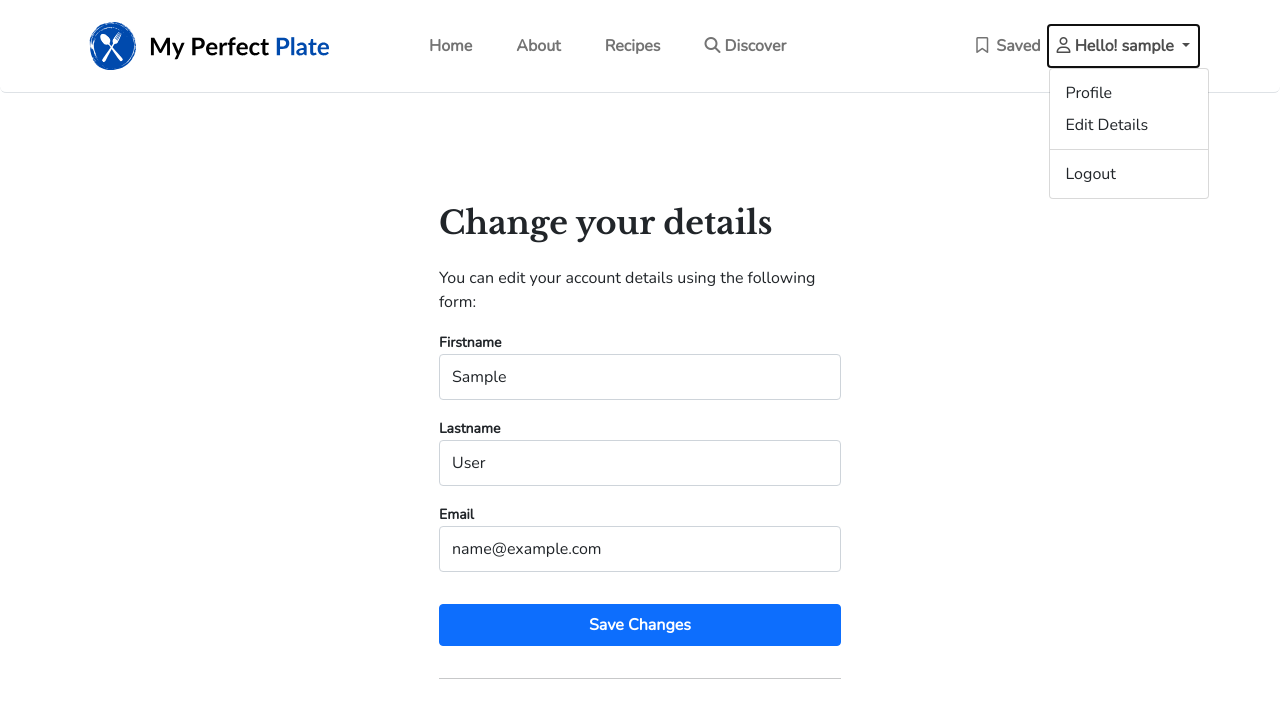
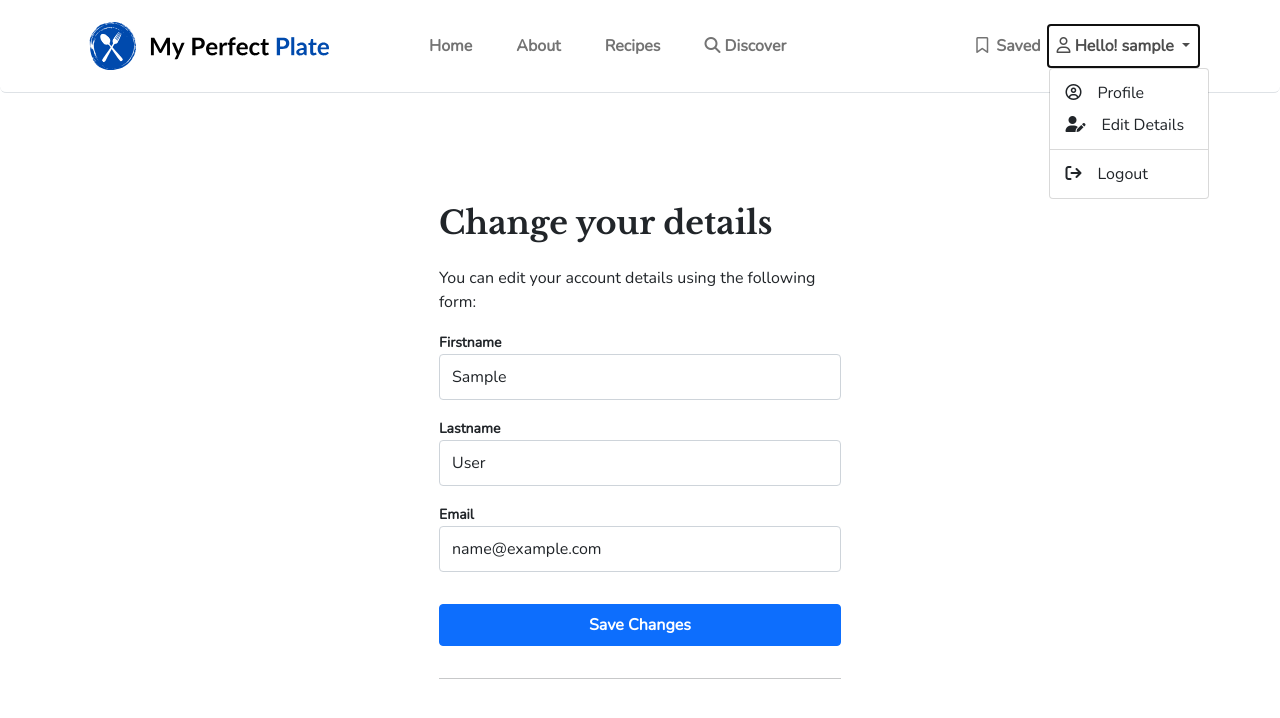
Before and after one commit to sherchansachin/MyPerfectPlate-Recipe-Recommendation-System, a Django app: page /account/profile/edit/ in a window 1280 px wide, after a click that opens the changed part. Shown: the top 718 px of the page. Run offline with Django 4.2, Linux system fonts and the light colour scheme; the visitor is signed in with stand-in values (Sample User, id 1); some libraries are stand-ins or nearby versions; some web fonts are replaced.

Commit message:
icons update

```diff
--- a/templates/base/navbar.html
+++ b/templates/base/navbar.html
@@ -35,10 +35,10 @@
             <i class="far fa-user "></i> Hello! {{ user.username }}
           </a>
           <ul class="dropdown-menu" aria-labelledby="navbarDropdownMenuLink">
-            <li><a class="dropdown-item" href="{% url 'profile' %}">Profile</a></li>
-            <li><a class="dropdown-item" href="{% url 'edit' %}">Edit Details</a></li>
+            <li><a class="dropdown-item" href="{% url 'profile' %}"><i class="fa-regular fa-circle-user fw-light me-3"></i>Profile</a></li>
+            <li><a class="dropdown-item" href="{% url 'edit' %}"><i class="fa-solid fa-user-pen me-3"></i>Edit Details</a></li>
             <div class="dropdown-divider"></div>
-            <li><a class="dropdown-item" href="{% url 'logout' %}">Logout</a></li>
+            <li><a class="dropdown-item" href="{% url 'logout' %}"><i class="fa-solid fa-arrow-right-from-bracket me-3"></i>Logout</a></li>
           </ul>
         </li>
 
```
